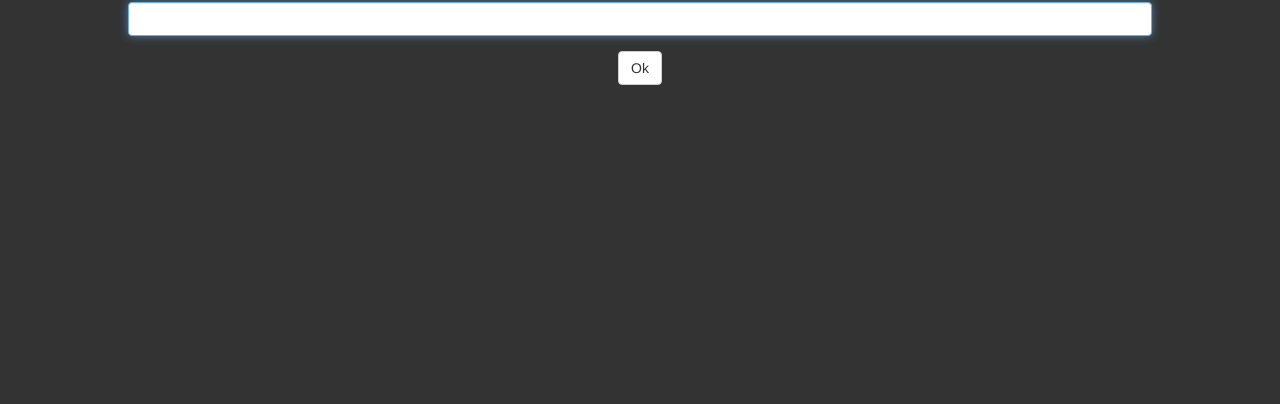
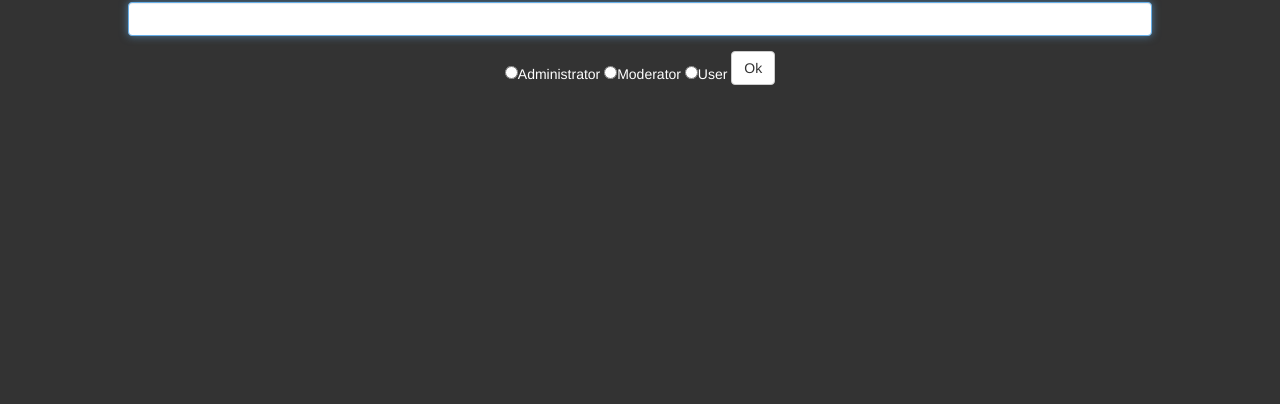
Before and after one commit to zephyyrr/lazyq, a website: page public/index.html at #/name in a window 1280 px wide. Shown: the part 396-800 px from the top of the page. Drawn offline with nearby package versions, Linux system fonts and the light colour scheme; some packages are replaced by stand-ins of ours; a script that the page names is missing.

Commit message:
Added permission choice at name screen for future debugging.

```diff
--- a/public/controllers.js
+++ b/public/controllers.js
@@ -129,6 +129,7 @@ function ($scope, params, User, Queue, Nav, Title) {
 .controller('NameCtrl', ['$scope', 'UserService', '$location', function ($scope, User, $location) {
 	$scope.done = function () {
 		User.setName($scope.name);
+		User.setAdmin($scope.type == 'admin')
 		$location.path('search');
 	};
 }])
--- a/public/template/namepicker.html
+++ b/public/template/namepicker.html
@@ -2,6 +2,9 @@
 	<h1>What is your name?</h1>
 	<form ng-submit="done()">
 		<input class="form-control" type="text" ng-model="name" required autofocus>
+		<input type="radio" ng-model="type" value="admin">Administrator
+		<input type="radio" ng-model="type" value="admin">Moderator
+		<input type="radio" ng-model="type" value="user">User
 		<input class="btn btn-default" type="submit" value="Ok">
 	</form>
 </div>
```
